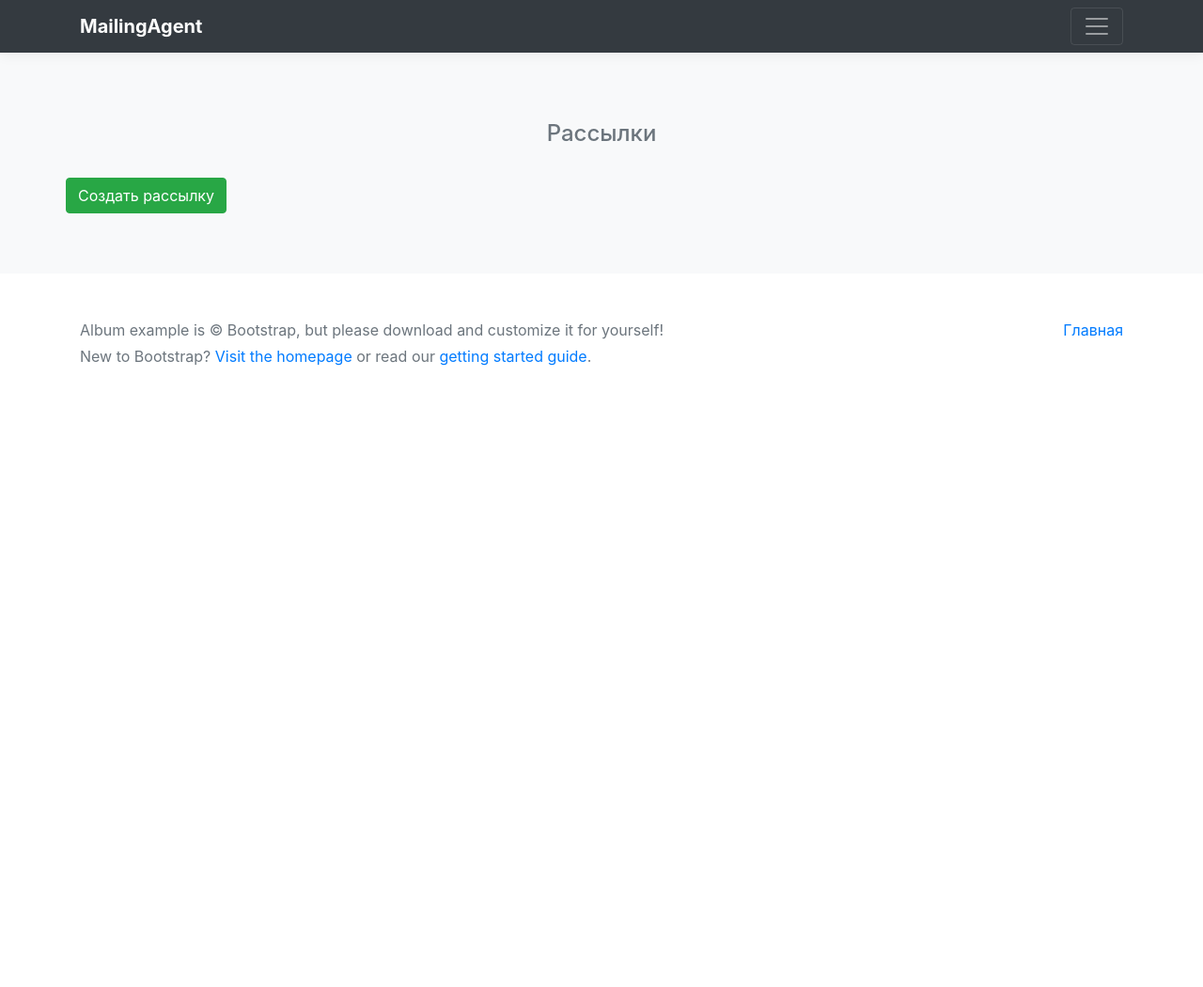
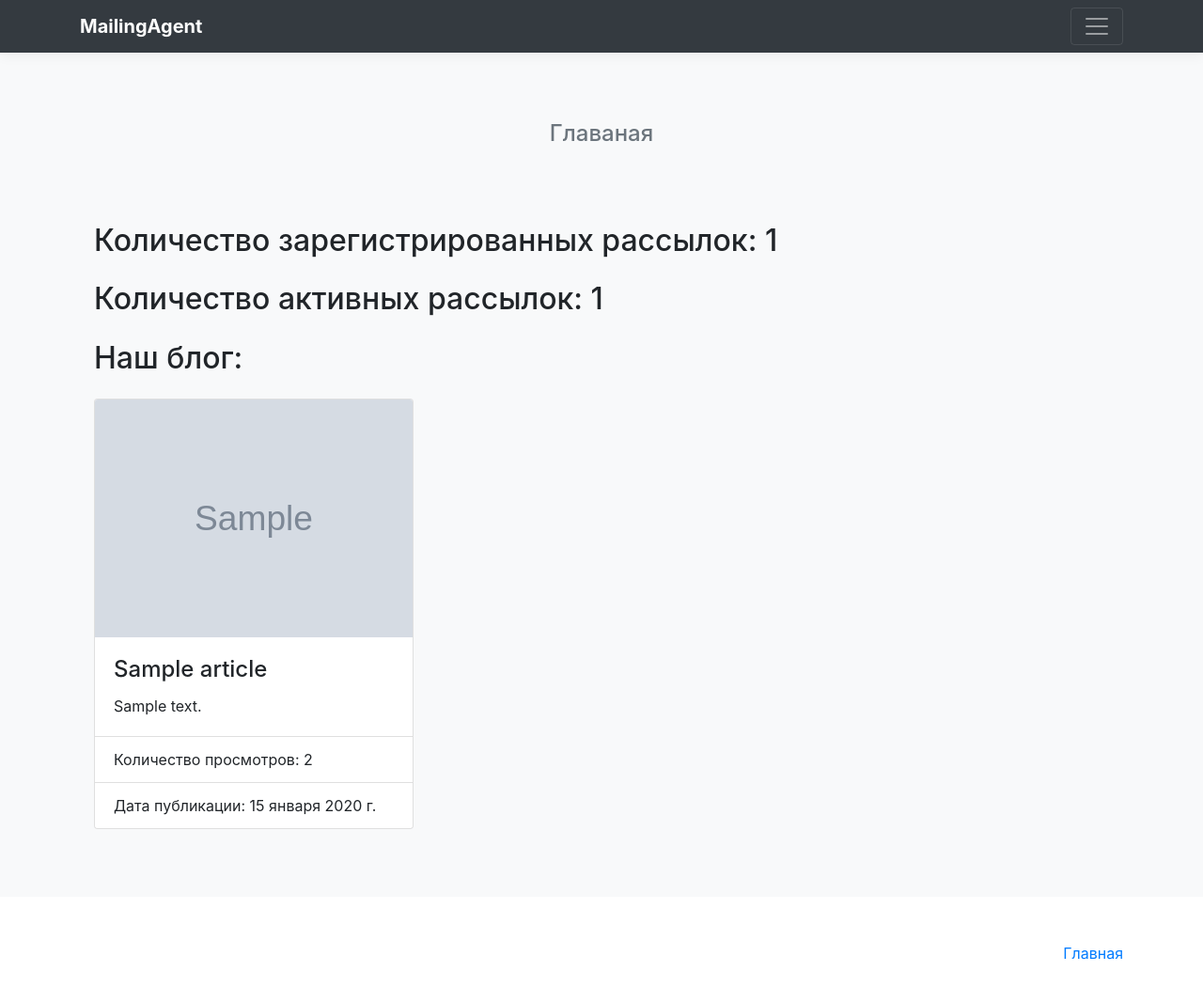
Before and after one commit to denis88lyapin/mailing_agent, a Django app: page / in a window 1280 px wide. Shown: the whole page at 94% size. Before the commit the page ends 389 px from the top, so only its background shows below. Run offline with Django 4.2, Linux system fonts and the light colour scheme; tables that the repository leaves empty hold one stand-in row (values such as "Sample post"); grey boxes marked "Sample" are stand-in pictures; some libraries are stand-ins or nearby versions.

Commit message:
Добавлено отображение home

```diff
--- a/agent/templates/agent/base.html
+++ b/agent/templates/agent/base.html
@@ -27,6 +27,7 @@
                 <div class="col-sm-4 offset-md-1 py-4">
                     <h4 class="text-white">Меню</h4>
                     <ul class="list-unstyled">
+                        <li><a href="{% url 'blog:home' %}" class="text-white">Главная</a></li>
                         {% if user.is_staff %}
                         <li><a href="{% url 'users:users_list' %}" class="text-white">Пользователи</a></li>
                         {% endif %}
@@ -46,7 +47,7 @@
     </div>
     <div class="navbar navbar-dark bg-dark box-shadow">
         <div class="container d-flex justify-content-between">
-            <a href="{% url 'agent:mailing_list' %}" class="navbar-brand d-flex align-items-center">
+            <a href="{% url 'blog:home' %}" class="navbar-brand d-flex align-items-center">
                 <strong>MailingAgent</strong>
             </a>
             <button class="navbar-toggler" type="button" data-toggle="collapse" data-target="#navbarHeader"
@@ -58,18 +59,6 @@
 </header>
 
 <main role="main">
-
-    <!--    <section class="jumbotron text-center">-->
-    <!--        <div class="container">-->
-    <!--            <h1 class="jumbotron-heading">Album example</h1>-->
-    <!--            <p class="lead text-muted">Something short and leading about the collection below—its contents, the creator,-->
-    <!--                etc. Make it short and sweet, but not too short so folks don't simply skip over it entirely.</p>-->
-    <!--            <p>-->
-    <!--                <a href="#" class="btn btn-primary my-2">Main call to action</a>-->
-    <!--                <a href="#" class="btn btn-secondary my-2">Secondary action</a>-->
-    <!--            </p>-->
-    <!--        </div>-->
-    <!--    </section>-->
 
     <div class="album py-5 bg-light">
         <div class="container">
@@ -88,11 +77,8 @@
 <footer class="text-muted">
     <div class="container">
         <p class="float-right">
-            <a href="{% url 'agent:mailing_list' %}">Главная</a>
+            <a href="{% url 'blog:home' %}">Главная</a>
         </p>
-        <p>Album example is &copy; Bootstrap, but please download and customize it for yourself!</p>
-        <p>New to Bootstrap? <a href="../../">Visit the homepage</a> or read our <a href="../../getting-started/">getting
-            started guide</a>.</p>
     </div>
 </footer>
 
--- /dev/null
+++ b/blog/templates/blog/home.html
@@ -0,0 +1,28 @@
+{% extends 'agent/base.html' %}
+{% load media_filters %}
+
+{% block content %}
+<div class="container mt-5">
+    <h2 class="mb-4">Количество зарегистрированных рассылок: {{ mailing_count }}</h2>
+    <h2 class="mb-4">Количество активных рассылок: {{ mailing_active_count }}</h2>
+    <h2 class="mb-4">Наш блог:</h2>
+
+    <div class="row">
+        {% for article in articles %}
+        <div class="col-md-4 mb-4">
+            <div class="card">
+                <img src="{{ article.image|mediapath }}" class="card-img-top" alt="{{ article.title }}">
+                <div class="card-body">
+                    <h4 class="card-title">{{ article.title }}</h4>
+                    <p class="card-text">{{ article.body }}</p>
+                </div>
+                <ul class="list-group list-group-flush">
+                    <li class="list-group-item">Количество просмотров: {{ article.view_count }}</li>
+                    <li class="list-group-item">Дата публикации: {{ article.created_at }}</li>
+                </ul>
+            </div>
+        </div>
+        {% endfor %}
+    </div>
+</div>
+{% endblock %}
--- /dev/null
+++ b/blog/urls.py
@@ -0,0 +1,9 @@
+from django.urls import path
+from blog.apps import BlogConfig
+from blog.views import home
+
+app_name = BlogConfig.name
+
+urlpatterns = [
+    path('', home, name='home'),
+]
--- a/blog/views.py
+++ b/blog/views.py
@@ -1,3 +1,27 @@
+import random
+
 from django.shortcuts import render
 
-# Create your views here.
+from agent.models import Mailing
+from blog.models import Article
+
+
+def home(request):
+    mailing_count = Mailing.objects.all().count()
+    mailing_active_count = Mailing.objects.filter(mailing_status=Mailing.STATUS_STARTED).count()
+    articles_all = Article.objects.all()
+    articles_count = len(articles_all)
+    num_articles_to_display = min(3, articles_count)
+    articles = random.sample(list(articles_all), num_articles_to_display)
+    for article in articles:
+        article.view_count += 1
+        article.save()
+
+    context = {
+        'title': 'Главаная',
+        'mailing_count': mailing_count,
+        'mailing_active_count': mailing_active_count,
+        'articles': articles
+    }
+
+    return render(request, 'blog/home.html', context)
--- a/config/urls.py
+++ b/config/urls.py
@@ -21,6 +21,7 @@ from django.conf import settings
 
 urlpatterns = [
     path('admin/', admin.site.urls),
-    path('', include('agent.urls')),
+    path('', include('blog.urls')),
+    path('agent/', include('agent.urls')),
     path('users/', include('users.urls')),
 ] + static(settings.MEDIA_URL, document_root=settings.MEDIA_ROOT)
```
